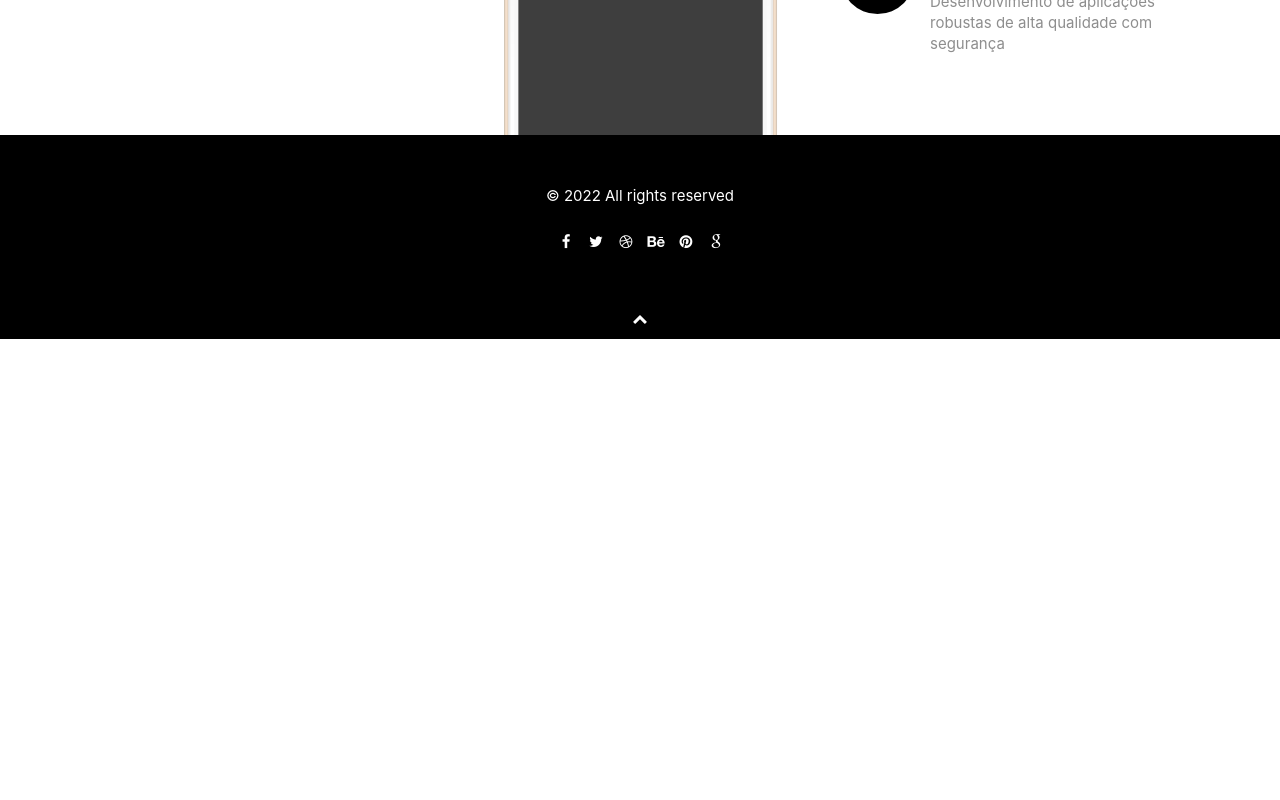
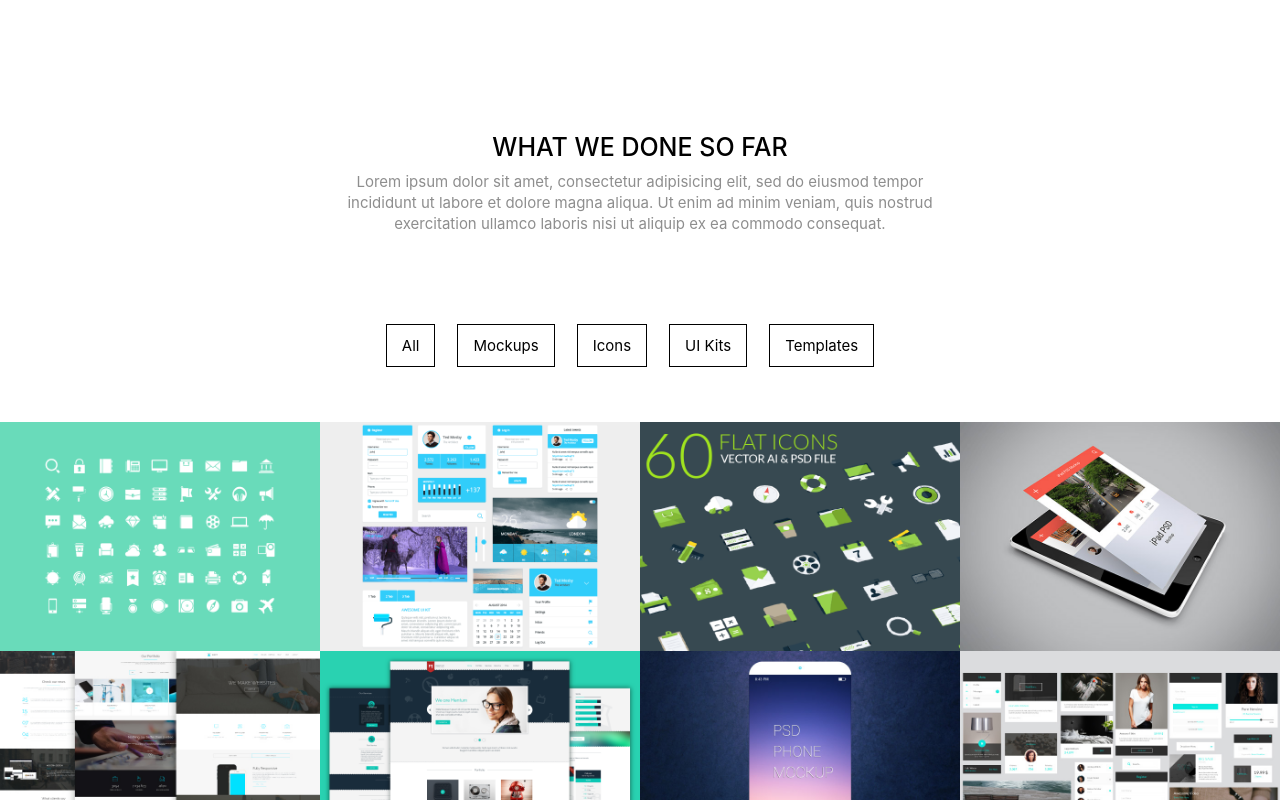
Before and after one commit to renatoanunciacao/portifolio, a React (Create React App) app: page / in a window 1280 px wide. Shown: the part 1560-2360 px from the top of the page. Before the commit the page ends 1899 px from the top, so only its background shows below. Built offline with nearby package versions, Linux system fonts and the light colour scheme.

Commit message:
adicionando a seção de filters

```diff
--- a/public/index.html
+++ b/public/index.html
@@ -29,6 +29,7 @@
 <script type="text/javascript" src="/assets/js/jquery.magnific-popup.min.js"></script>
 <script type="text/javascript" src="/assets/js/wow.js"></script>
 <script type="text/javascript" src="/assets/js/smooth-scroll.js"></script>
+<script type="text/javascript" src="/assets/js/app.js"></script>
 
     <title>StandUp</title>
   </head>
--- a/src/App.js
+++ b/src/App.js
@@ -1,5 +1,6 @@
 import Footer from "./components/Footer";
 import Header from "./components/Header";
+import Portfolio from "./components/Porfolio";
 import Services from "./components/Services";
 import Slider from "./components/Slider";
 
@@ -9,9 +10,8 @@ function App() {
     <div className="App">
       <Header />
       <Slider />
-
-
-<Services />
+      <Services />
+      <Portfolio />
 
       <Footer />
     </div>
--- /dev/null
+++ b/src/components/Porfolio.js
@@ -0,0 +1,89 @@
+import { Component } from "react";
+
+export default class Portfolio extends Component{
+    render(){
+        return(
+            <section id="portfolio">
+	<header>
+		<h2 className="wow fadeInDown">What we done so far</h2>
+		<p className="wow fadeInUp" data-wow-delay="0.1s">Lorem ipsum dolor sit amet, consectetur adipisicing elit, sed do eiusmod
+			tempor incididunt ut labore et dolore magna aliqua. Ut enim ad minim veniam,
+			quis nostrud exercitation ullamco laboris nisi ut aliquip ex ea commodo
+			consequat.
+		</p>
+	</header>
+	<div className="content" id="filter-controls">
+		<nav className="centered-pills clearfix">
+			<ul className="nav nav-pills" >
+				<li><a dangerouslySetHref="javascript:void(0);" className="filter active" datafilter="all">All</a></li>
+				<li><a dangerouslySetHref="javascript:void(0);" className="filter" datafilter=".mockups">Mockups</a></li>
+				<li><a dangerouslySetHref="javascript:void(0);" className="filter" datafilter=".icons">Icons</a></li>
+				<li><a dangerouslySetHref="javascript:void(0);" className="filter" datafilter=".ui-kits">UI Kits</a></li>
+				<li><a dangerouslySetHref="javascript:void(0);" className="filter" datafilter=".templates">Templates</a></li>
+			</ul>
+		</nav>
+		<div className="projects row">
+			<figure className="mix all portfolio-item icons col-md-3 col-sm-6" >
+				<img className="img-responsive" src="/assets/img/portfolio/adena.png" alt="Adena icons pack" />
+				<figcaption className="mask">
+					<h3>Adena icons pack</h3>
+					<span>Icons</span>
+				</figcaption>
+			</figure>
+			<figure className="mix portfolio-item ui-kits col-md-3  col-sm-6">
+				<img className="img-responsive" src="/assets/img/portfolio/atom.png" alt="Atom UI Kit" />
+				<figcaption className="mask">
+					<h3>Atom UI Kit</h3>
+					<span>UI Kits</span>
+				</figcaption>
+			</figure>
+			<figure className="mix portfolio-item icons col-md-3  col-sm-6">
+				<img className="img-responsive" src="/assets/img/portfolio/flat.png" alt="60 flat icons" />
+				<figcaption className="mask">
+					<h3>60 flat icons</h3>
+					<span>Icons</span>
+				</figcaption>
+			</figure>
+			<figure className="mix portfolio-item mockups col-md-3  col-sm-6">
+				<img className="img-responsive" src="/assets/img/portfolio/ipad.jpg" alt="iPad mockup" />
+				<figcaption className="mask">
+					<h3>iPad Mockup</h3>
+					<span>Mockups</span>
+				</figcaption>
+			</figure>
+			<figure className="mix portfolio-item templates col-md-3  col-sm-6">
+				<img className="img-responsive" src="/assets/img/portfolio/ket.jpg" alt="Ket singlpage PSD template" />
+				<figcaption className="mask">
+					<h3>Ket Web template</h3>
+					<span>Tempaltes</span>
+				</figcaption>
+			</figure>
+			<figure className="mix portfolio-item templates col-md-3  col-sm-6">
+				<img className="img-responsive" src="/assets/img/portfolio/mentum.png" alt="Mentum web theme" />
+				<figcaption className="mask">
+					<h3>Mentum web theme</h3>
+					<span>Templates</span>
+				</figcaption>
+			</figure>
+			<figure className="mix portfolio-item web mockups col-md-3  col-sm-6">
+				<img className="img-responsive" src="/assets/img/portfolio/modern-phone.jpg" alt="Smartphone mockup" />
+
+				<figcaption className="mask">
+					<h3>Smartphone mockup</h3>
+					<span>Mockups</span>
+				</figcaption>
+			</figure>
+			<figure className="mix portfolio-item print ui-kits col-md-3  col-sm-6">
+				<img className="img-responsive" src="/assets/img/portfolio/sven.jpg" alt="Sven UI Kit" />
+				<figcaption className="mask">
+					<h3>Sven UI Kit</h3>
+					<span>UI Kits</span>
+				</figcaption>
+			</figure>
+
+		</div>
+	</div>
+</section>
+        )
+    }
+}
--- a/src/components/Services.js
+++ b/src/components/Services.js
@@ -33,7 +33,7 @@ export default class Services extends Component{
                         </div>
                     </div>
                     <div className="col-md-4 text-center">
-                        <img src="/assets/img/phone.png" alt="Phone" />
+
                     </div>
                     <div className="col-md-4">
                         <div className="service-item text-left wow fadeInUp">
```
